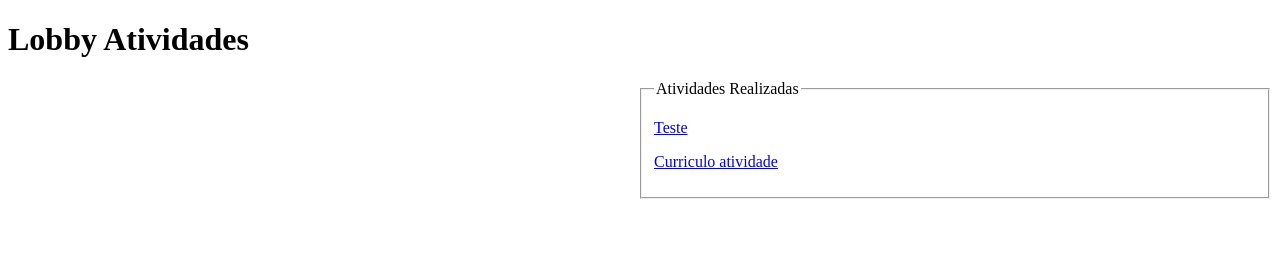
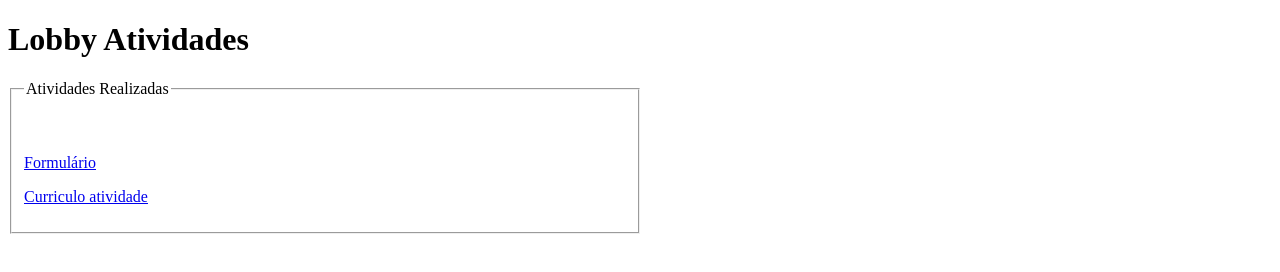
Before and after one commit to FainoTM/prog1__2022, a plain HTML site: page index.html in a window 1280 px wide. Drawn offline with Linux system fonts and the light colour scheme.

Commit message:
atualizado

```diff
--- a/index.html
+++ b/index.html
@@ -12,11 +12,12 @@
     <fieldset class="position">
         <legend >Atividades Realizadas</legend>
             <p>
-                <a href="exercicioform\form_att.html">Teste</a>
+                <a href="exercicioform\form_att.html">Formulário</a>
             </p>
             <p>
                 <a href="../HTML e CSS/Curriculum.html">Curriculo atividade</a>
             </p>
+
     </fieldset>
 </body>
 </html>
--- a/style.css
+++ b/style.css
@@ -1,5 +1,6 @@
 .position{
     display: block;
-    margin-left: 50%;
+    margin-right: 50%;
+    padding-top: 40px;
 
 }
```
